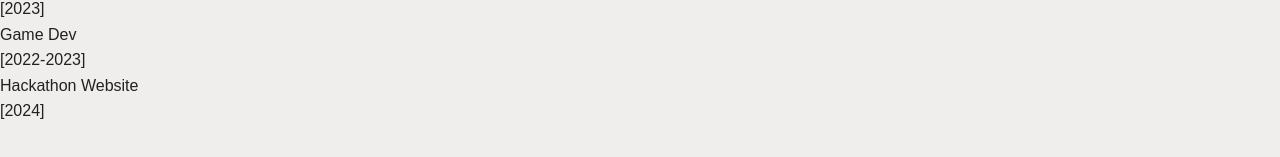
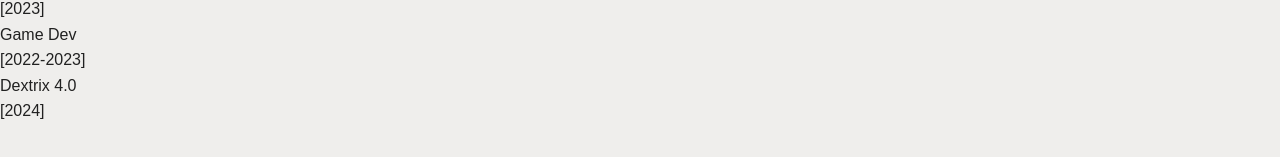
Before and after one commit to Ashish-Pandey0927/Ashish-Portfolio, a React (Vite) app: page / in a window 1280 px wide. Shown: the part 11137-11294 px from the top of the page. Built offline with nearby package versions, Linux system fonts and the light colour scheme.

Commit message:
upload Image

```diff
--- a/src/New Components/Works.jsx
+++ b/src/New Components/Works.jsx
@@ -34,7 +34,7 @@
   },
   {
     id: 4,
-    title: "Hackathon Website",
+    title: "Dextrix 4.0",
     date: "2024",
     category: "Hackathon Website",
     imageUrl: "/hackathon.png",
```
